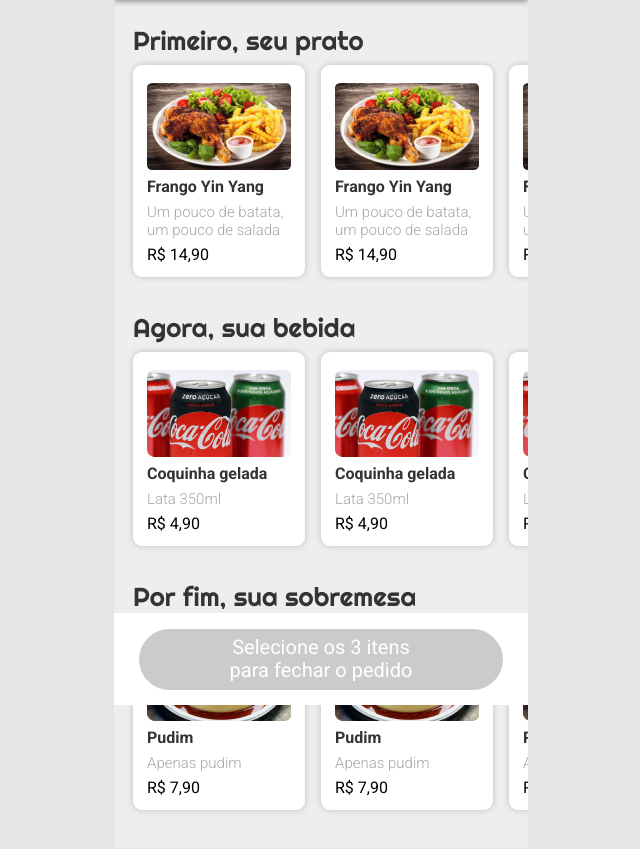
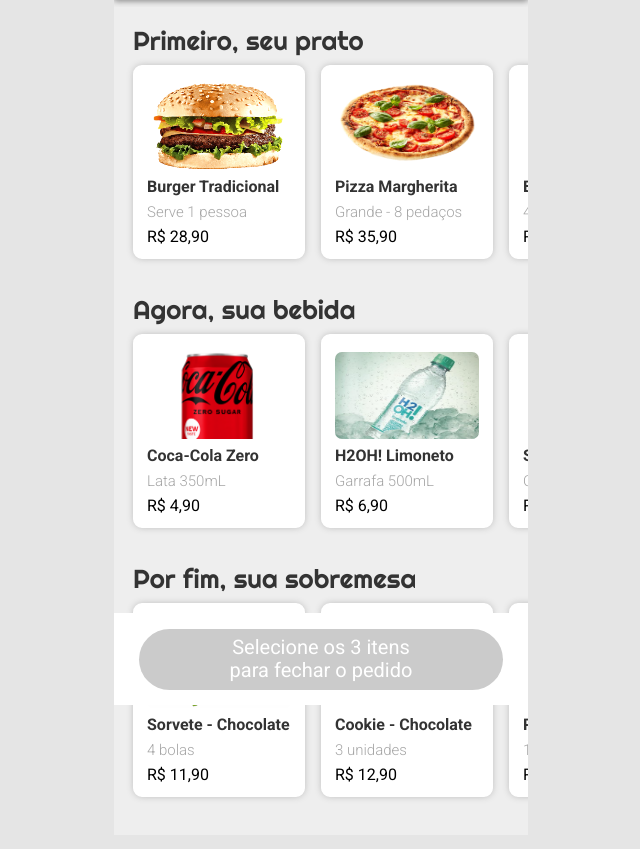
Before and after one commit to lucasmalacrida/D-Project-DrivenEats, a plain HTML site: page index.html in a window 1280 px wide. Shown: the part 95-944 px from the top of the page, without its empty margins (319-959 px from the left). Drawn offline with nearby package versions, Linux system fonts and the light colour scheme.

Commit message:
Versão com Itens Personalizados

```diff
--- a/index.html
+++ b/index.html
@@ -25,26 +25,26 @@
       <h2>Primeiro, seu prato</h2>
         <div class="dishes">
           <div class="card" onclick="selectDish(this); verifyOrder()" data-test="dish">
-            <img src="./media/pics/frango.png">
-            <h3 data-test="item-name">Frango Yin Yang</h3>
-            <p>Um pouco de batata, um pouco de salada</p>
-            <p class="price" data-test="item-price">R$ <span>14,90</span></p>
+            <img src="./media/pics/burger.png">
+            <h3 data-test="item-name">Burger Tradicional</h3>
+            <p>Serve 1 pessoa</p>
+            <p class="price" data-test="item-price">R$ <span>28,90</span></p>
             <ion-icon name="checkmark-circle" class="hidden"></ion-icon>
           </div>
 
           <div class="card" onclick="selectDish(this); verifyOrder()" data-test="dish">
-            <img src="./media/pics/frango.png">
-            <h3 data-test="item-name">Frango Yin Yang</h3>
-            <p>Um pouco de batata, um pouco de salada</p>
-            <p class="price" data-test="item-price">R$ <span>14,90</span></p>
+            <img src="./media/pics/pizza.png">
+            <h3 data-test="item-name">Pizza Margherita</h3>
+            <p>Grande - 8 pedaços</p>
+            <p class="price" data-test="item-price">R$ <span>35,90</span></p>
             <ion-icon name="checkmark-circle" class="hidden"></ion-icon>
           </div>
 
           <div class="card" onclick="selectDish(this); verifyOrder()" data-test="dish">
-            <img src="./media/pics/frango.png">
-            <h3 data-test="item-name">Frango Yin Yang</h3>
-            <p>Um pouco de batata, um pouco de salada</p>
-            <p class="price" data-test="item-price">R$ <span>14,90</span></p>
+            <img src="./media/pics/sushi.png">
+            <h3 data-test="item-name">Barca Sushi</h3>
+            <p>40 peças</p>
+            <p class="price" data-test="item-price">R$ <span>99,90</span></p>
             <ion-icon name="checkmark-circle" class="hidden"></ion-icon>
           </div>
         </div>
@@ -52,26 +52,34 @@
       <h2>Agora, sua bebida</h2>
         <div class="drinks">
           <div class="card" onclick="selectDrink(this); verifyOrder()" data-test="drink">
-            <img src="./media/pics/coca.png">
-            <h3 data-test="item-name">Coquinha gelada</h3>
-            <p>Lata 350ml</p>
+            <img src="./media/pics/coke.png">
+            <h3 data-test="item-name">Coca-Cola Zero</h3>
+            <p>Lata 350mL</p>
             <p class="price" data-test="item-price">R$ <span>4,90</span></p>
             <ion-icon name="checkmark-circle" class="hidden"></ion-icon>
           </div>
 
           <div class="card" onclick="selectDrink(this); verifyOrder()" data-test="drink">
-            <img src="./media/pics/coca.png">
-            <h3 data-test="item-name">Coquinha gelada</h3>
-            <p>Lata 350ml</p>
-            <p class="price" data-test="item-price">R$ <span>4,90</span></p>
+            <img src="./media/pics/h2oh.png">
+            <h3 data-test="item-name">H2OH! Limoneto</h3>
+            <p>Garrafa 500mL</p>
+            <p class="price" data-test="item-price">R$ <span>6,90</span></p>
             <ion-icon name="checkmark-circle" class="hidden"></ion-icon>
           </div>
 
           <div class="card" onclick="selectDrink(this); verifyOrder()" data-test="drink">
-            <img src="./media/pics/coca.png">
-            <h3 data-test="item-name">Coquinha gelada</h3>
-            <p>Lata 350ml</p>
-            <p class="price" data-test="item-price">R$ <span>4,90</span></p>
+            <img src="./media/pics/juice.png">
+            <h3 data-test="item-name">Suco de Laranja</h3>
+            <p>Copo 500mL</p>
+            <p class="price" data-test="item-price">R$ <span>7,90</span></p>
+            <ion-icon name="checkmark-circle" class="hidden"></ion-icon>
+          </div>
+
+          <div class="card" onclick="selectDrink(this); verifyOrder()" data-test="drink">
+            <img src="./media/pics/water.png">
+            <h3 data-test="item-name">Água Mineral</h3>
+            <p>Garrafa 600mL</p>
+            <p class="price" data-test="item-price">R$ <span>2,90</span></p>
             <ion-icon name="checkmark-circle" class="hidden"></ion-icon>
           </div>
         </div>
@@ -79,26 +87,26 @@
       <h2>Por fim, sua sobremesa</h2>
         <div class="desserts">
           <div class="card" onclick="selectDessert(this); verifyOrder()" data-test="dessert">
-            <img src="./media/pics/pudim.png">
-            <h3 data-test="item-name">Pudim</h3>
-            <p>Apenas pudim</p>
-            <p class="price" data-test="item-price">R$ <span>7,90</span></p>
+            <img src="./media/pics/icecream.png">
+            <h3 data-test="item-name">Sorvete - Chocolate</h3>
+            <p>4 bolas</p>
+            <p class="price" data-test="item-price">R$ <span>11,90</span></p>
             <ion-icon name="checkmark-circle" class="hidden"></ion-icon>
           </div>
 
           <div class="card" onclick="selectDessert(this); verifyOrder()" data-test="dessert">
-            <img src="./media/pics/pudim.png">
-            <h3 data-test="item-name">Pudim</h3>
-            <p>Apenas pudim</p>
-            <p class="price" data-test="item-price">R$ <span>7,90</span></p>
+            <img src="./media/pics/cookie.png">
+            <h3 data-test="item-name">Cookie - Chocolate</h3>
+            <p>3 unidades</p>
+            <p class="price" data-test="item-price">R$ <span>12,90</span></p>
             <ion-icon name="checkmark-circle" class="hidden"></ion-icon>
           </div>
 
           <div class="card" onclick="selectDessert(this); verifyOrder()" data-test="dessert">
-            <img src="./media/pics/pudim.png">
-            <h3 data-test="item-name">Pudim</h3>
-            <p>Apenas pudim</p>
-            <p class="price" data-test="item-price">R$ <span>7,90</span></p>
+            <img src="./media/pics/petitgateau.png">
+            <h3 data-test="item-name">Petit Gateau</h3>
+            <p>1 porção</p>
+            <p class="price" data-test="item-price">R$ <span>14,90</span></p>
             <ion-icon name="checkmark-circle" class="hidden"></ion-icon>
           </div>
         </div>
@@ -107,7 +115,7 @@
     <div class="bigger-footer">
       <footer>
         <button class="send-order" disabled onclick="confirmOrder()" data-test="order-btn">
-          Selecione os 3 itens<br>para fechar o pedido
+          Selecione os 3 itens <br>para fechar o pedido
         </button>
       </footer>
     </div>
--- a/styles.css
+++ b/styles.css
@@ -31,6 +31,12 @@
     font-size: 26px;
     letter-spacing: 1.8%;
     margin-left: 19px;
+}
+
+img {
+    width: 144px;
+    height: 87px;
+    border-radius: 7px;
 }
 
 h3 {
```
Also changed, not shown: media/pics/burger.png (added), media/pics/coca.png (deleted), media/pics/coke.png (added), media/pics/cookie.png (added), media/pics/frango.png (deleted), media/pics/h2oh.png (added), media/pics/icecream.png (added), media/pics/juice.png (added), media/pics/petitgateau.png (added), media/pics/pizza.png (added), media/pics/pudim.png (deleted), media/pics/sushi.png (added), media/pics/water.png (added).
